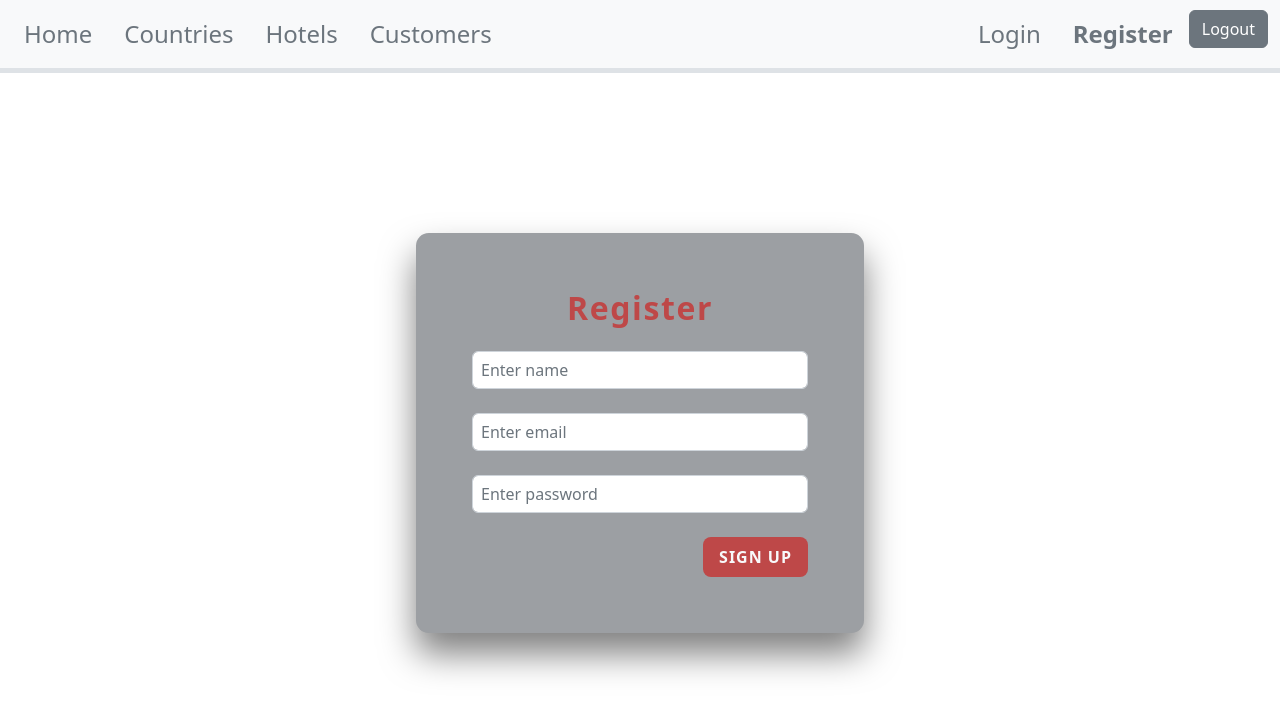
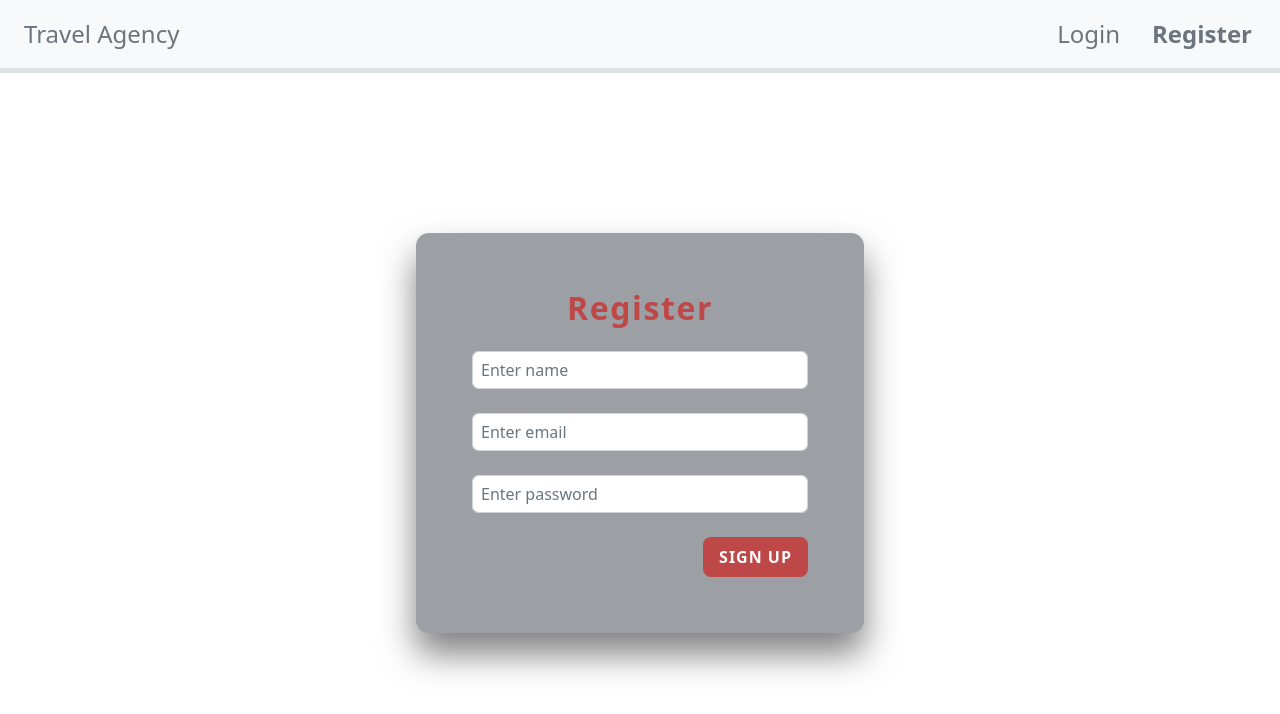
Before and after one commit to IevaBa/Sprint9-TravelAgency-frontend, a React (Create React App) app: page /register in a window 1280 px wide. Shown: the top 714 px of the page. Built offline with nearby package versions, Linux system fonts and the light colour scheme.

Commit message:
Rearranged accessibility for not logged in users (protected routes, hide CREATE, DELETE, UPDATE buttons

```diff
--- a/src/components/auth/Login.js
+++ b/src/components/auth/Login.js
@@ -18,7 +18,7 @@ export default function Login() {
 
   // Login priklauso nuo tokeno
   useEffect(() => {
-    if (token) return navigate("/hotels");
+    if (token) return navigate("/");
   }, [token]);
 
   const handleSubmit = async (event) => {
--- a/src/components/auth/Register.js
+++ b/src/components/auth/Register.js
@@ -5,7 +5,7 @@ import { useNavigate } from "react-router-dom";
 function Register() {
   useEffect(() => {
     if (localStorage.getItem("user-info")) {
-      navigate("/hotels");
+      navigate("/");
     }
   }, []);
 
@@ -28,7 +28,7 @@ function Register() {
     result = await result.json();
     //console.log("result", result);
     localStorage.setItem("user-info", JSON.stringify(result));
-    navigate("/hotels");
+    navigate("/");
   }
 
   return (
--- a/src/components/header/Header.js
+++ b/src/components/header/Header.js
@@ -1,7 +1,9 @@
-import React from "react";
+import React, { useState } from "react";
 import { NavLink, useNavigate } from "react-router-dom";
 
 const Header = () => {
+  const [token, _] = useState(localStorage.getItem("token"));
+
   const nav = useNavigate();
   function logout() {
     localStorage.clear();
@@ -21,9 +23,11 @@ const Header = () => {
               }
               to="/"
             >
-              Home
+              Travel Agency
             </NavLink>
           </li>
+          {token && (
+            <>
               <li className="nav-item">
                 <NavLink
                   className={({ isActive }) =>
@@ -36,6 +40,7 @@ const Header = () => {
                   Countries
                 </NavLink>
               </li>
+
               <li className="nav-item">
                 <NavLink
                   className={({ isActive }) =>
@@ -60,10 +65,14 @@ const Header = () => {
                   Customers
                 </NavLink>
               </li>
+            </>
+          )}
         </ul>
       </div>
       <div className="d-flex px-1">
         <ul className="header nav">
+          {!token && (
+            <>
               <li className="nav-item">
                 <NavLink
                   className={({ isActive }) =>
@@ -88,11 +97,15 @@ const Header = () => {
                   Register
                 </NavLink>
               </li>
+            </>
+          )}
+          {token && (
             <li className="text-center">
               <button className="btn btn-secondary" onClick={logout}>
                 Logout
               </button>
             </li>
+          )}
         </ul>
       </div>
     </nav>
--- a/src/components/hotels/AddHotel.js
+++ b/src/components/hotels/AddHotel.js
@@ -17,6 +17,7 @@ export default function AddHotel() {
 
   // Fetch countries
   useEffect(() => {
+    if (!token) return navigate("/login");
     fetch("http://localhost:8000/api/countries", {
       headers: {
         Accept: "application/json",
--- a/src/components/hotels/EditHotel.js
+++ b/src/components/hotels/EditHotel.js
@@ -17,6 +17,7 @@ export default function EditHotel() {
   const [token, _] = useState(localStorage.getItem("token"));
 
   useEffect(() => {
+    if (!token) return navigate("/login");
     fetchHotels();
     // eslint-disable-next-line react-hooks/exhaustive-deps
   }, []);
--- a/src/components/hotels/Hotels.js
+++ b/src/components/hotels/Hotels.js
@@ -13,7 +13,7 @@ function Hotels(props) {
 
   // LIST HOTELS
   useEffect(() => {
-    if (!token) return navigate("/login");
+    //if (!token) return navigate("/login");
     let h = { Accept: "application/json", Authorization: `Bearer ${token}` };
     fetch("http://localhost:8000/api/hotels", { headers: h })
       .then((res) => {
@@ -50,6 +50,7 @@ function Hotels(props) {
       });
   };
   const deleteHotel = async (id) => {
+    if (!token) return navigate("/login");
     const isConfirm = await Swal.fire({
       title: "Are you sure?",
       text: "You won't be able to revert this!",
@@ -99,12 +100,14 @@ function Hotels(props) {
   } else {
     return (
       <div>
+        {token && (
           <button
             className="btn btn-success col-md-4 offset-md-4 py-2 mt-4 my-2"
             onClick={() => navigate("/hotels/add")}
           >
             Add Hotel
           </button>
+        )}
         <div className="container">
           <div className="row">
             <div className="col-sm d-flex align-items-center justify-content-center flex-wrap p-3 ">
@@ -133,6 +136,7 @@ function Hotels(props) {
                       <span className="fw-bold">{hotel.country.season}</span>
                     </p>
                   </div>
+                  {token && (
                     <div className="d-flex justify-content-center mt-2">
                       <Link to={"/hotels/edit/" + hotel.id}>
                         <button className="btn btn-primary">Update</button>
@@ -144,6 +148,7 @@ function Hotels(props) {
                         Delete
                       </button>
                     </div>
+                  )}
                 </div>
               ))}
             </div>
```
Lines whose indentation alone changed are shown as unchanged.
